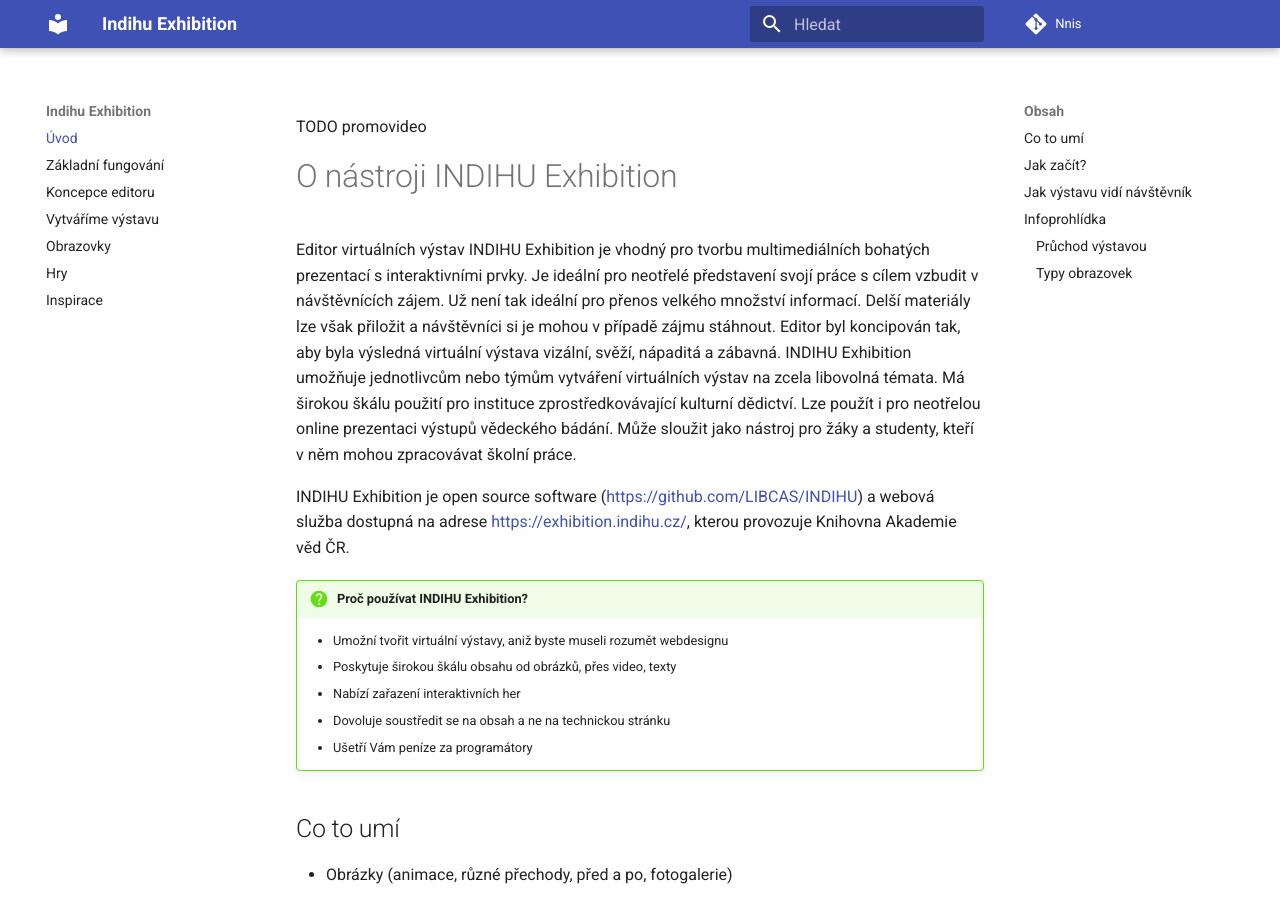
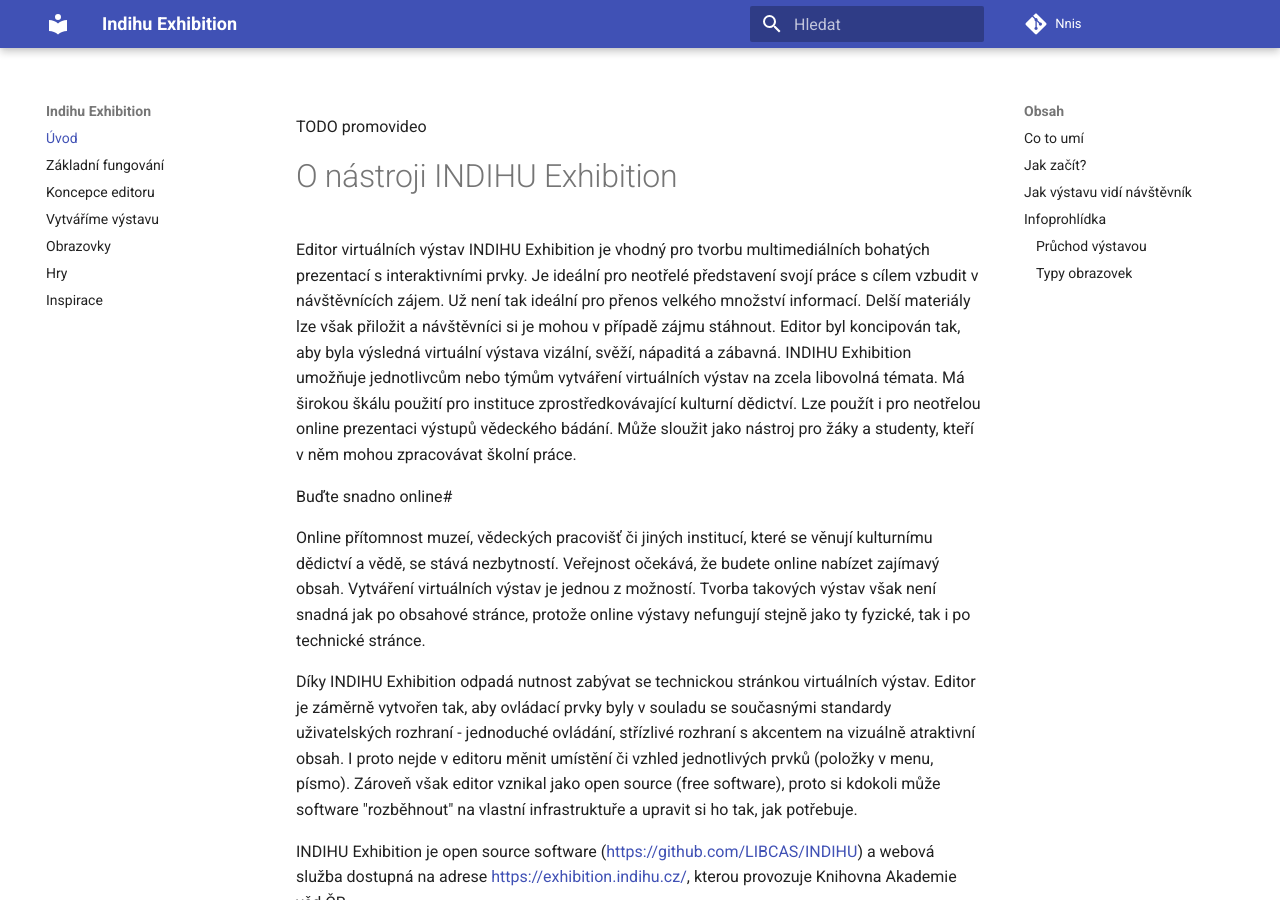
Before and after one commit to nnis/indihu-manual, an MkDocs documentation site: the page built from docs/index.md, in a window 1280 px wide and 900 px high. Built offline with MkDocs 1.6.1 and Material for MkDocs 9.7.7, drawn with Linux system fonts in a browser that asks for light colours.

Commit message:
Update index.md

```diff
--- a/docs/index.md
+++ b/docs/index.md
@@ -4,6 +4,12 @@
 
 Editor virtuálních výstav INDIHU Exhibition je vhodný pro tvorbu multimediálních bohatých prezentací s interaktivními prvky. Je ideální pro neotřelé představení svojí práce s cílem vzbudit v návštěvnících zájem. Už není tak ideální pro přenos velkého množství informací. Delší materiály lze však přiložit a návštěvníci si je mohou v případě zájmu stáhnout. Editor byl koncipován tak, aby byla výsledná virtuální výstava vizální, svěží, nápaditá a zábavná. INDIHU Exhibition umožňuje jednotlivcům nebo týmům vytváření virtuálních výstav na zcela libovolná témata. Má širokou škálu použití pro instituce
 zprostředkovávající kulturní dědictví. Lze použít i pro neotřelou online prezentaci výstupů vědeckého bádání. Může sloužit jako nástroj pro žáky a studenty, kteří v něm mohou zpracovávat školní práce.
+
+Buďte snadno online#
+
+Online přítomnost muzeí, vědeckých pracovišť či jiných institucí, které se věnují kulturnímu dědictví a vědě, se stává nezbytností. Veřejnost očekává, že budete online nabízet zajímavý obsah. Vytváření virtuálních výstav je jednou z možností. Tvorba takových výstav však není snadná jak po obsahové stránce, protože online výstavy nefungují stejně jako ty fyzické, tak i po technické stránce.
+
+Díky INDIHU Exhibition odpadá nutnost zabývat se technickou stránkou virtuálních výstav. Editor je záměrně vytvořen tak, aby ovládací prvky byly v souladu se současnými standardy uživatelských rozhraní - jednoduché ovládání, střízlivé rozhraní s akcentem na vizuálně atraktivní obsah. I proto nejde v editoru měnit umístění či vzhled jednotlivých prvků (položky v menu, písmo). Zároveň však editor vznikal jako open source (free software), proto si kdokoli může software "rozběhnout" na vlastní infrastruktuře a upravit si ho tak, jak potřebuje.
 
 INDIHU Exhibition je open source software
 (<https://github.com/LIBCAS/INDIHU>) a webová služba dostupná na adrese
```
